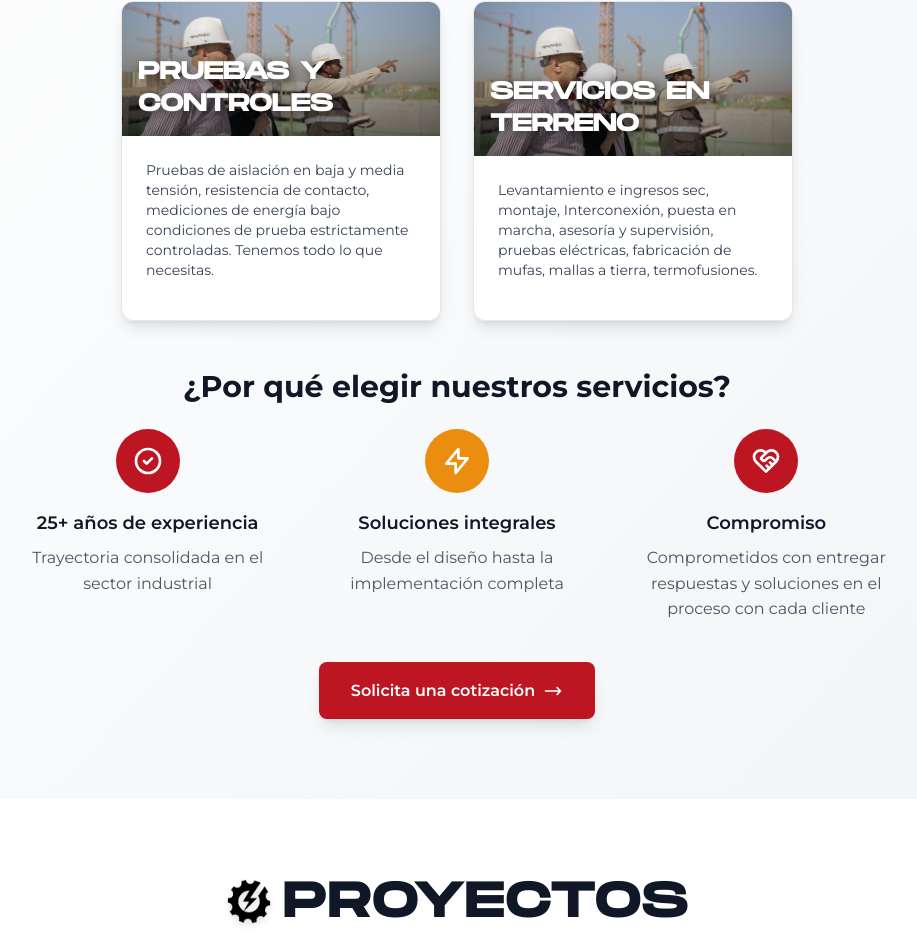
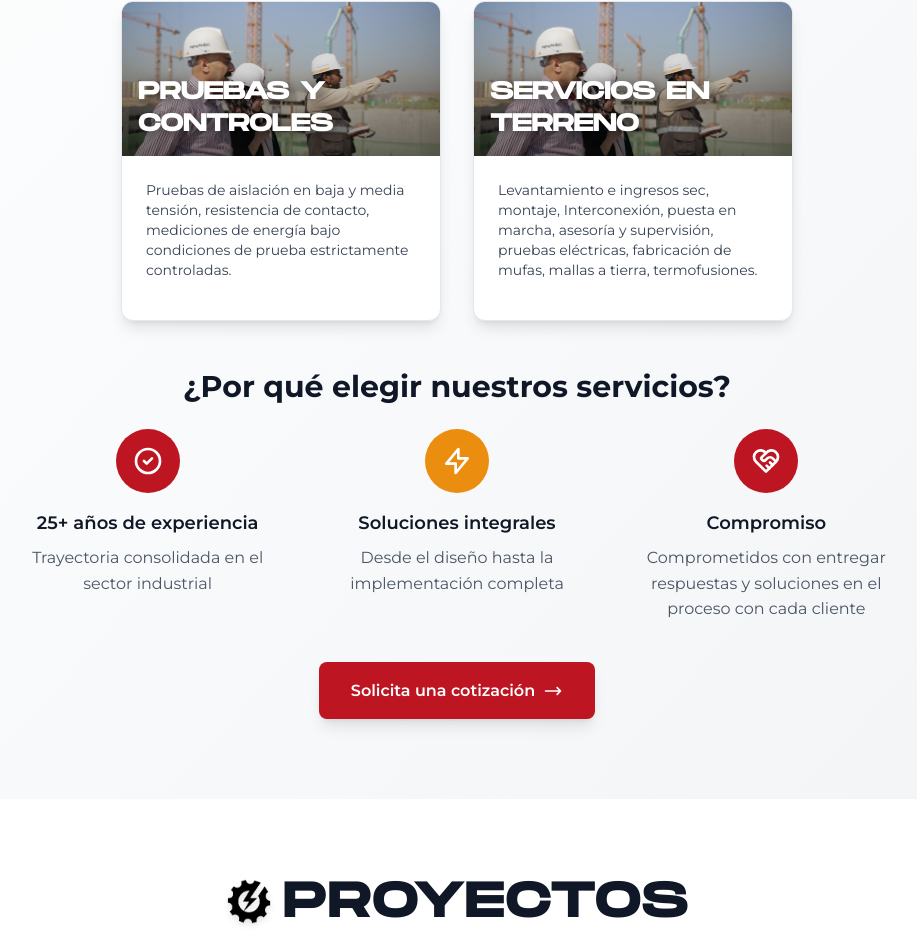
Before and after one commit to invvd/inproco.cl, a Next.js app: page / in a window 1280 px wide. Shown: the part 2260-3202 px from the top of the page, without its empty margins (183-1100 px from the left). Built offline with nearby package versions, Linux system fonts and the light colour scheme.

Commit message:
adjust text length

```diff
--- a/src/app/sections/Servicios.tsx
+++ b/src/app/sections/Servicios.tsx
@@ -36,7 +36,7 @@ const servicios = [
     title: "Pruebas y Controles",
     image: "/images/terreno.jpg",
     description:
-      "Pruebas de aislación en baja y media tensión, resistencia de contacto, mediciones de energía bajo condiciones de prueba estrictamente controladas. Tenemos todo lo que necesitas.",
+      "Pruebas de aislación en baja y media tensión, resistencia de contacto, mediciones de energía bajo condiciones de prueba estrictamente controladas.",
   },
   {
     id: 5,
@@ -104,7 +104,6 @@ function Servicios() {
                   className="w-full h-full object-cover transition-all duration-700 group-hover:scale-110"
                   src={servicio.image}
                   fill
-                  sizes="(max-width: 768px) 100vw, (max-width: 1200px) 50vw, 33vw"
                 />
 
                 {/* Gradient overlay */}
```
